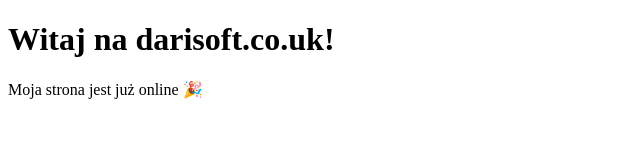
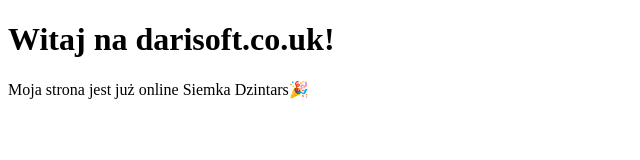
Before and after one commit to darisoft1203/website, a plain HTML site: page index.html in a window 1280 px wide. Shown: the whole page, without its empty margins (0-640 px from the left). Drawn offline with Linux system fonts and the light colour scheme.

Commit message:
Update welcome message in index.html

```diff
--- a/index.html
+++ b/index.html
@@ -6,6 +6,6 @@
 </head>
 <body>
     <h1>Witaj na darisoft.co.uk!</h1>
-    <p>Moja strona jest już online 🎉</p>
+    <p>Moja strona jest już online Siemka Dzintars🎉</p>
 </body>
 </html>
```
